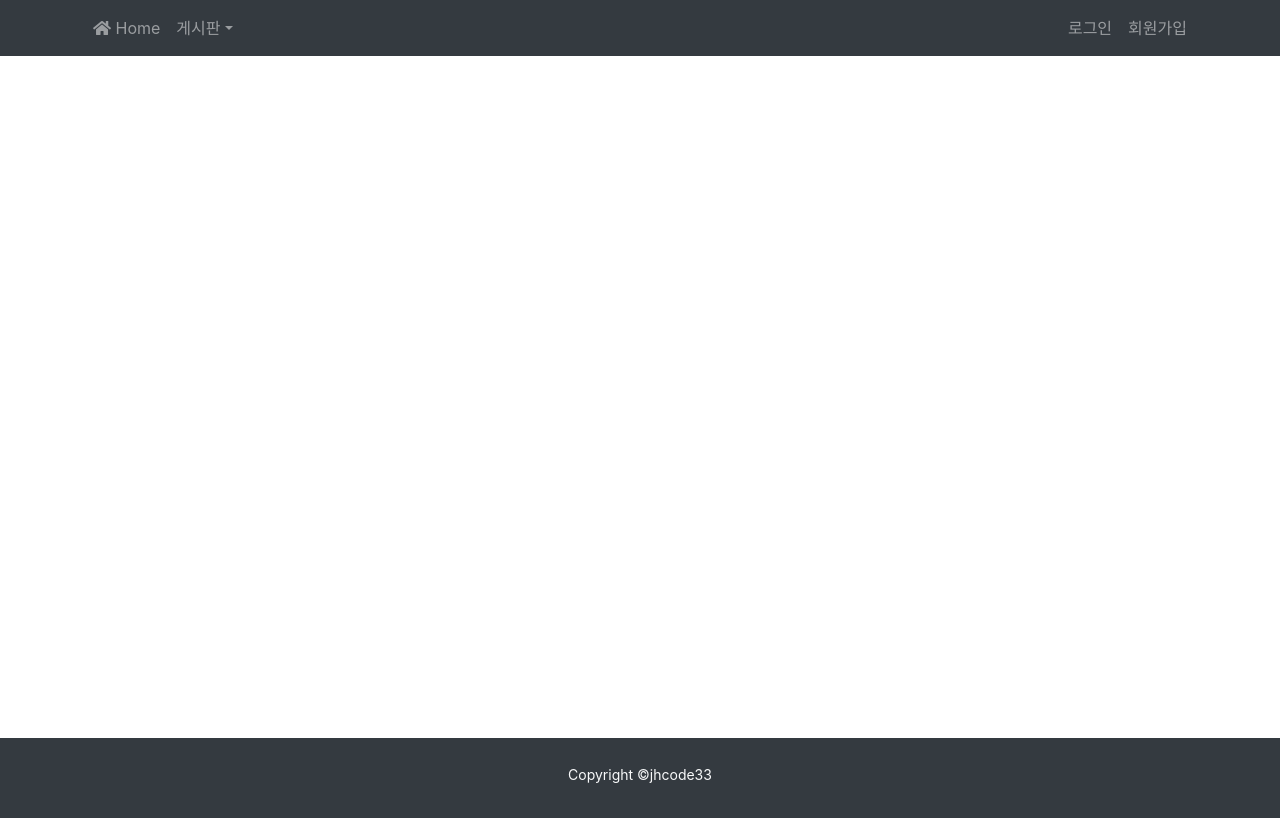
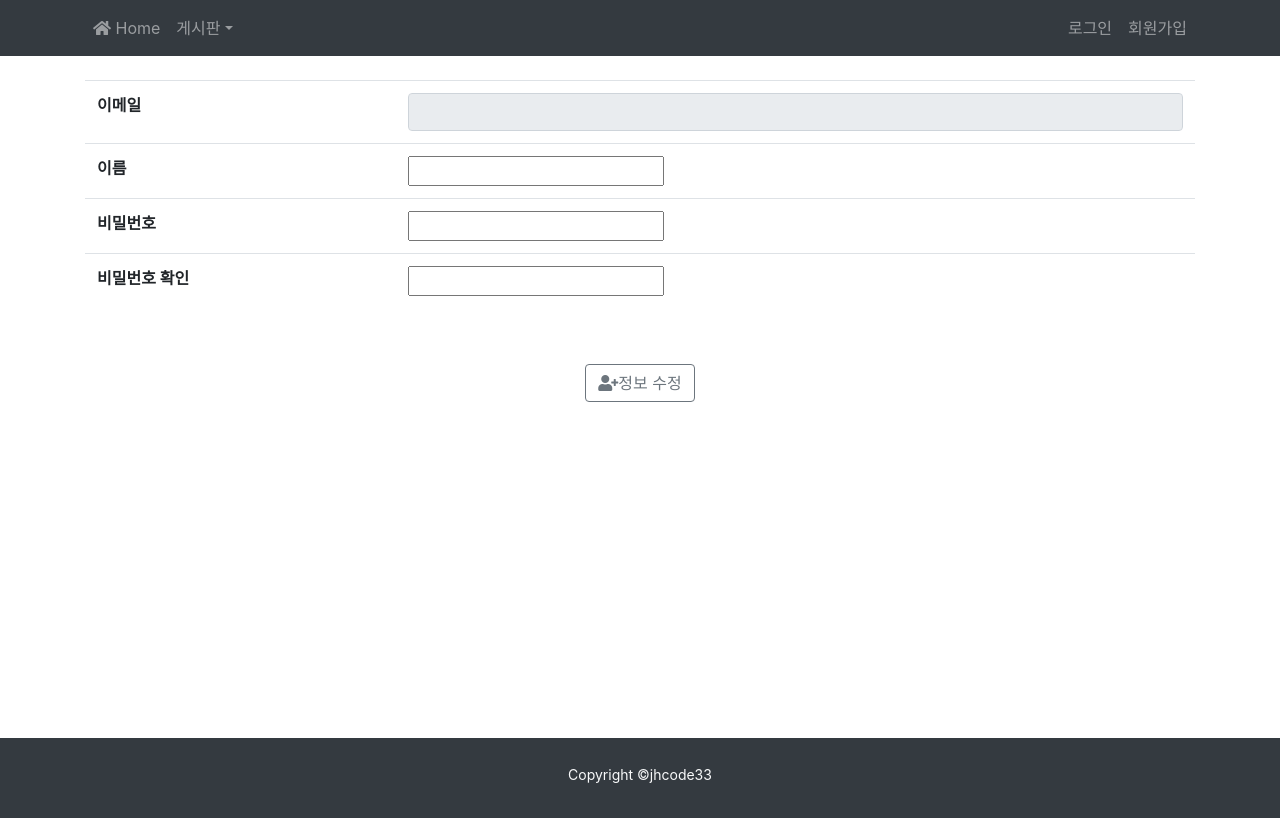
Before and after one commit to jhcode33/react-spring-blog-frontend, a React (Create React App) app: page /update in a window 1280 px wide. Built offline with nearby package versions, Linux system fonts and the light colour scheme.

Commit message:
Feat: Add 회원 정보 수정 view
- 회원 정보 수정 view를 추가했습니다
- 회원 정보를 수정하기 전에는 비밀번호를 받고, 비밀번호를 확인합니다

```diff
--- a/src/Components/app/Header.js
+++ b/src/Components/app/Header.js
@@ -49,10 +49,9 @@ function Header() {
                 <>
                   {/* 회원 정보 */}
                   <li className="nav-item">
-                    <span className="nav-link">
-                      {auth} 님 반갑습니다 <i className="fab fa-ello"></i>{" "}
-                      &nbsp;{" "}
-                    </span>
+                      <Link className="nav-link" to="/checkpwd">
+                        <i className="fas fa-sign-out-alt"></i> {auth} 님 반갑습니다 <i className="fab fa-ello"></i>{" "} &nbsp;{" "}
+                      </Link>
                   </li>
 
                   {/* 로그아웃 */}
--- /dev/null
+++ b/src/Components/member/CheckPwd.js
@@ -0,0 +1,86 @@
+import axios from "axios";
+import { useState, useContext, useEffect } from "react";
+import { useNavigate } from "react-router";
+import { AuthContext } from "../context/AuthProvider";
+import { HttpHeadersContext } from "../context/HttpHeadersProvider";
+import MemberUpdate from "./MemberUpdate";
+
+function CheckPwd() {
+    const { headers, setHeaders } = useContext(HttpHeadersContext);
+    const [email, setEmail] = useState("");
+    const [name, setName] = useState("");
+    const [pwd, setPwd] = useState("");
+    const [showMemberUpdate, setShowMemberUpdate] = useState(false);
+
+    const changeEmail = (event) => {
+        setEmail(event.target.value);
+    }
+
+    const changeName = (event) => {
+        setName(event.target.value);
+    }
+
+    const changePwd = (event) => {
+        setPwd(event.target.value);
+    }
+
+    useEffect(() => {
+        // 컴포넌트가 렌더링될 때마다 localStorage의 토큰 값으로 headers를 업데이트
+        setHeaders({
+            "Authorization": `Bearer ${localStorage.getItem("bbs_access_token")}`
+        });
+      }, []);
+
+    const passwordCheck = async () => {
+        const req = {
+            password: pwd
+        }
+
+        try {
+            const resp = await axios.post("http://localhost:8989/user/checkPwd", req, { headers: headers });
+            console.log("[MemberUpdate.js] checkPwd() success :D");
+            console.log(resp.data);
+            setEmail(resp.data.email);
+            setName(resp.data.username);
+
+            setShowMemberUpdate(true);
+        } catch (err) {
+            console.log("[MemberUpdate.js] checkPwd() error :<");
+            console.log(err);
+
+            const resp = err.response;
+            if (resp.status === 400) {
+                alert(resp.data);
+            }
+        }
+    }
+
+    return (
+        <div>
+            {showMemberUpdate ? (
+                <MemberUpdate email={email} name={name} />
+            ) : (
+                <>
+                    <table className="table">
+                        <tbody>
+                            <tr>
+                                <th>비밀번호</th>
+                                <td>
+                                    <input type="password" value={pwd} onChange={changePwd} size="50px" />
+                                </td>
+                            </tr>
+                        </tbody>
+                    </table><br />
+
+                    <div className="my-3 d-flex justify-content-center">
+                        <button className="btn btn-outline-secondary" onClick={passwordCheck}>
+                            <i className="fas fa-user-plus"></i>비밀번호 확인
+                        </button>
+                    </div>
+                </>
+            )}
+        </div>
+    );
+}
+
+export default CheckPwd;
--- /dev/null
+++ b/src/Components/member/MemberUpdate.js
@@ -0,0 +1,107 @@
+/* 회원 정보 수정 컴포넌트 */
+import axios from "axios";
+import { useState, useContext, useEffect } from "react";
+import { useNavigate } from "react-router";
+import { AuthContext } from "../context/AuthProvider";
+import { HttpHeadersContext } from "../context/HttpHeadersProvider";
+
+function MemberUpdate(props) {
+    const { headers, setHeaders } = useContext(HttpHeadersContext);
+	const [name, setName] = useState("");
+	const [pwd, setPwd] = useState("");
+	const [checkPwd, setCheckPwd] = useState("");
+
+    const email = props.email;
+
+	const navigate = useNavigate();
+
+	const changeName = (event) => {
+		setName(event.target.value);
+	}
+
+	const changePwd = (event) => {
+		setPwd(event.target.value);
+	}
+
+	const changeCheckPwd = (event) => {
+		setCheckPwd(event.target.value);
+	}
+
+    useEffect(() => {
+        setHeaders({
+            "Authorization": `Bearer ${localStorage.getItem("bbs_access_token")}`
+        });
+        setName(props.name);
+    }, [props.name]);
+
+	/* 회원 정보 수정 */
+	const update = async () => {
+
+		const req = {
+			password: pwd,
+			passwordCheck: checkPwd,
+			username: name,
+		}
+
+		await axios.post("http://localhost:8989/user/update", req, {headers: headers})
+			.then((resp) => {
+				console.log("[MemberUpdate.js] update() success :D");
+				console.log(resp.data);
+
+				alert(resp.data.username + "님의 회원 정보를 수정했습니다");
+				navigate("/");
+
+			}).catch((err) => {
+				console.log("[MemberUpdate.js] update() error :<");
+				console.log(err);
+
+				const resp = err.response;
+				if (resp.status === 400) {
+					alert(resp.data);
+				}
+			});
+	}
+
+	return (
+		<div>
+			<table className="table">
+				<tbody>
+					<tr>
+						<th>이메일</th>
+						<td>
+							<input type="text" className="form-control"  value={email} size="50px" readOnly />
+						</td>
+					</tr>
+
+					<tr>
+						<th>이름</th>
+						<td>
+							<input type="text" value={name} onChange={changeName} size="50px" />
+						</td>
+					</tr>
+
+					<tr>
+						<th>비밀번호</th>
+						<td>
+							<input type="password" value={pwd} onChange={changePwd} size="50px" />
+						</td>
+					</tr>
+
+					<tr>
+						<th>비밀번호 확인</th>
+						<td>
+							<input type="password" value={checkPwd} onChange={changeCheckPwd} size="50px" />
+						</td>
+					</tr>
+				</tbody>
+			</table><br />
+
+			<div className="my-3 d-flex justify-content-center">
+				<button className="btn btn-outline-secondary" onClick={update}><i className="fas fa-user-plus"></i>정보 수정</button>
+			</div>
+
+		</div>
+	);
+}
+
+export default MemberUpdate;
--- a/src/Components/router/Router.js
+++ b/src/Components/router/Router.js
@@ -9,6 +9,9 @@ import BbsAnswer from "../bbs/BbsAnswer"
 import Join from "../member/Join"
 import Login from "../member/Login"
 import Logout from "../member/Logout"
+import Update from "../member/MemberUpdate"
+import MemberUpdate from "../member/MemberUpdate";
+import CheckPwd from "../member/CheckPwd";
 
 
 function Router() {
@@ -25,6 +28,8 @@ function Router() {
 
 				<Route path="/login" element={<Login />}></Route>
 				<Route path="/join" element={<Join />}></Route>
+				<Route path="/checkpwd" element={<CheckPwd />}></Route>
+				<Route path="/update" element={<MemberUpdate />}></Route>
 				<Route path="/logout" element={<Logout />}></Route>
 			</Routes>
 	);
```
